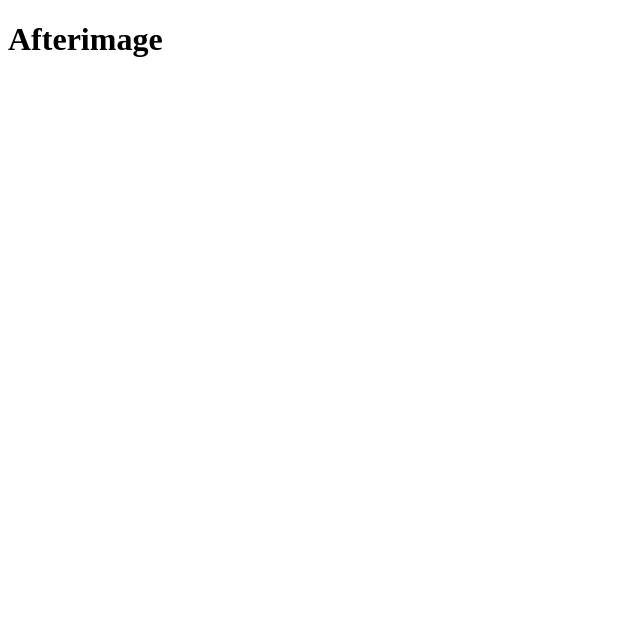
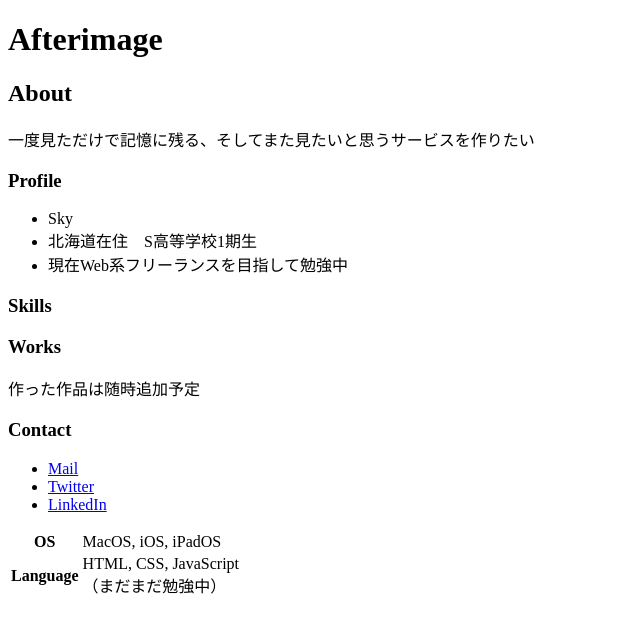
Before and after one commit to Afterimage2/Afterimage2.github.io, a plain HTML site: page index.html in a window 1280 px wide. Shown: the whole page, without its empty margins (0-640 px from the left). Drawn offline with Linux system fonts and the light colour scheme.

Commit message:
ポートフォリオに必要な情報を追加

```diff
--- a/index.html
+++ b/index.html
@@ -7,5 +7,36 @@
    </head>
    <body>
     <h1>Afterimage</h1>
-   </body>
- </html>
+
+    <h2>About</h2>
+    <p>一度見ただけで記憶に残る、そしてまた見たいと思うサービスを作りたい</p>
+
+    <h3>Profile</h3>
+    <ul>
+      <li>Sky</li>
+      <li>北海道在住　S高等学校1期生</li>
+      <li>現在Web系フリーランスを目指して勉強中</li>
+     </ul>
+
+    <h3>Skills</h3>
+    <table>
+     <tr>
+      <th>OS</th>
+      <td>MacOS, iOS, iPadOS</td>
+     </tr>
+     <tr>
+      <th>Language</th>
+      <td>HTML, CSS, JavaScript<br>（まだまだ勉強中）</td>
+     </tr>
+
+    <h3>Works</h3>
+    <p>作った作品は随時追加予定</p>
+
+    <h3>Contact</h3>
+    <ul>
+      <li><a href="mailto;skyAfterimage2@gmail.com">Mail</a></li>
+      <li><a href="https://twitter.com/Sky_Afterimage2">Twitter</a></li>
+      <li><a href="https://www.linkedin.com/">LinkedIn</a></li>
+    </ul>
+  </body>
+</html>
```
